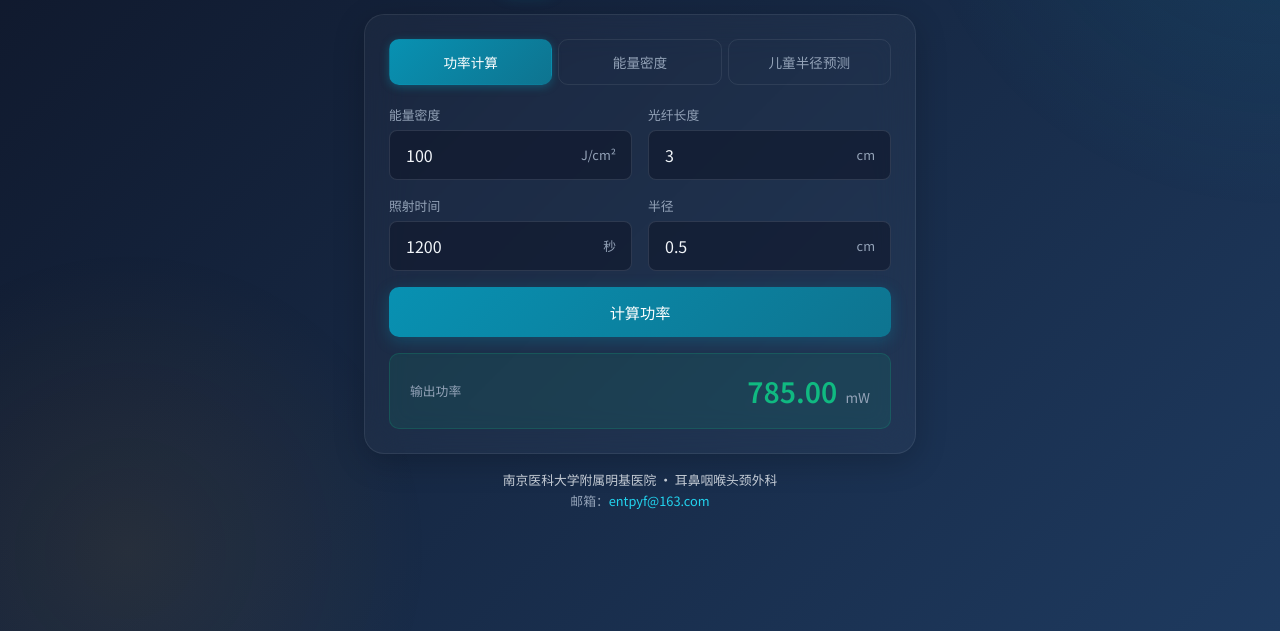
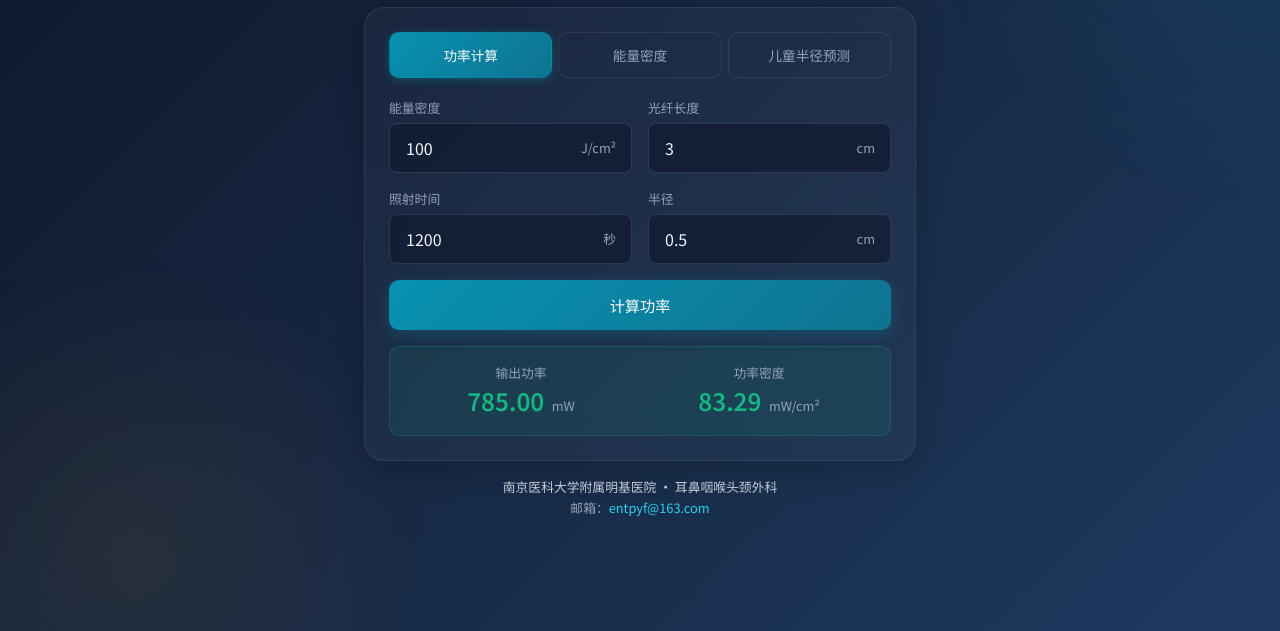
Before and after one commit to entpyf/entpyf.github.io, a plain HTML site: page index.html in a window 1280 px wide. Both pictures are taken after a click on the button "计算功率". Shown: the part 169-800 px from the top of the page. Drawn offline with Linux system fonts and the light colour scheme.

Commit message:
添加功率密度输出：计算并显示功率密度(mW/cm²)

```diff
--- a/index.html
+++ b/index.html
@@ -72,11 +72,20 @@
 
                 <button class="calculate-btn" onclick="calculatePower()">计算功率</button>
 
-                <div class="result" id="power-result">
-                    <div class="result-label">输出功率</div>
-                    <div class="result-value">
-                        <span id="power-value">0</span>
-                        <span class="result-unit">mW</span>
+                <div class="result result-dual" id="power-result">
+                    <div class="result-item">
+                        <div class="result-label">输出功率</div>
+                        <div class="result-value">
+                            <span id="power-value">0</span>
+                            <span class="result-unit">mW</span>
+                        </div>
+                    </div>
+                    <div class="result-item">
+                        <div class="result-label">功率密度</div>
+                        <div class="result-value">
+                            <span id="power-density-value">0</span>
+                            <span class="result-unit">mW/cm²</span>
+                        </div>
                     </div>
                 </div>
             </div>
--- a/script.js
+++ b/script.js
@@ -43,8 +43,20 @@ function calculatePower() {
         return;
     }
 
+    if (Lg === 0 || R === 0) {
+        alert('光纤长度和半径不能为 0');
+        return;
+    }
+
     const OP = fastpower(Ed, Lg, Time, R);
+
+    // 功率密度 = 输出功率 / 照射面积
+    // 照射面积 = 2 * π * R * Lg (圆柱表面积)
+    const area = 2 * Math.PI * R * Lg;
+    const powerDensity = OP / area;
+
     document.getElementById('power-value').textContent = OP.toFixed(2);
+    document.getElementById('power-density-value').textContent = powerDensity.toFixed(2);
     document.getElementById('power-result').classList.add('show');
 }
 
--- a/styles.css
+++ b/styles.css
@@ -182,6 +182,7 @@ h1 {
         opacity: 0;
         transform: translateY(4px);
     }
+
     to {
         opacity: 1;
         transform: translateY(0);
@@ -304,6 +305,7 @@ input[type="number"] {
         opacity: 0;
         transform: scale(0.95);
     }
+
     to {
         opacity: 1;
         transform: scale(1);
@@ -326,6 +328,29 @@ input[type="number"] {
     color: var(--text-secondary);
     font-weight: 400;
     margin-left: 0.125rem;
+}
+
+/* Dual result display */
+.result-dual.show {
+    display: flex;
+    flex-direction: row;
+    gap: 1rem;
+}
+
+.result-item {
+    flex: 1;
+    display: flex;
+    flex-direction: column;
+    align-items: center;
+    text-align: center;
+}
+
+.result-item .result-value {
+    font-size: 1.25rem;
+}
+
+.result-item .result-unit {
+    font-size: 0.75rem;
 }
 
 /* Footer */
@@ -459,4 +484,12 @@ footer a:hover {
         padding: 0.625rem 0.875rem;
         margin-bottom: 1rem;
     }
+
+    .result-item .result-value {
+        font-size: 1.5rem;
+    }
+
+    .result-item .result-unit {
+        font-size: 0.8rem;
+    }
 }
```
